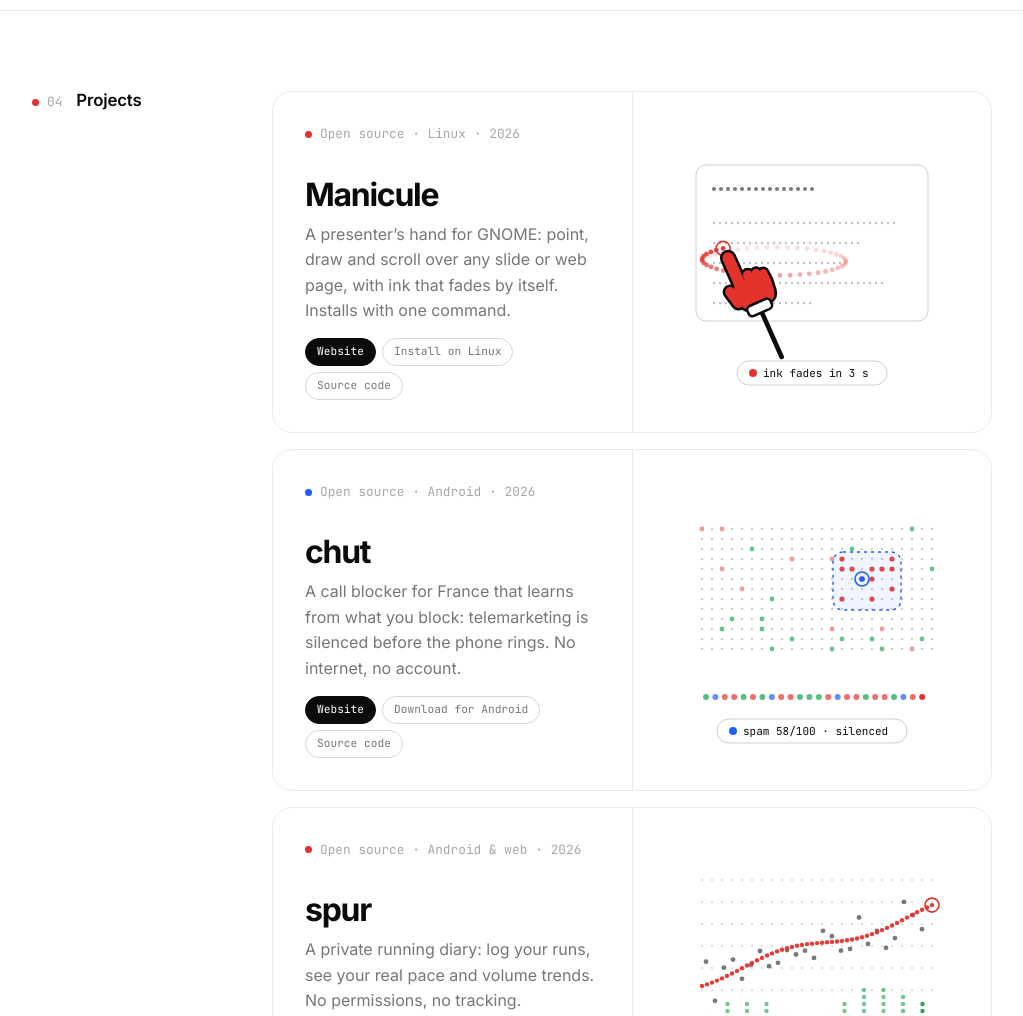
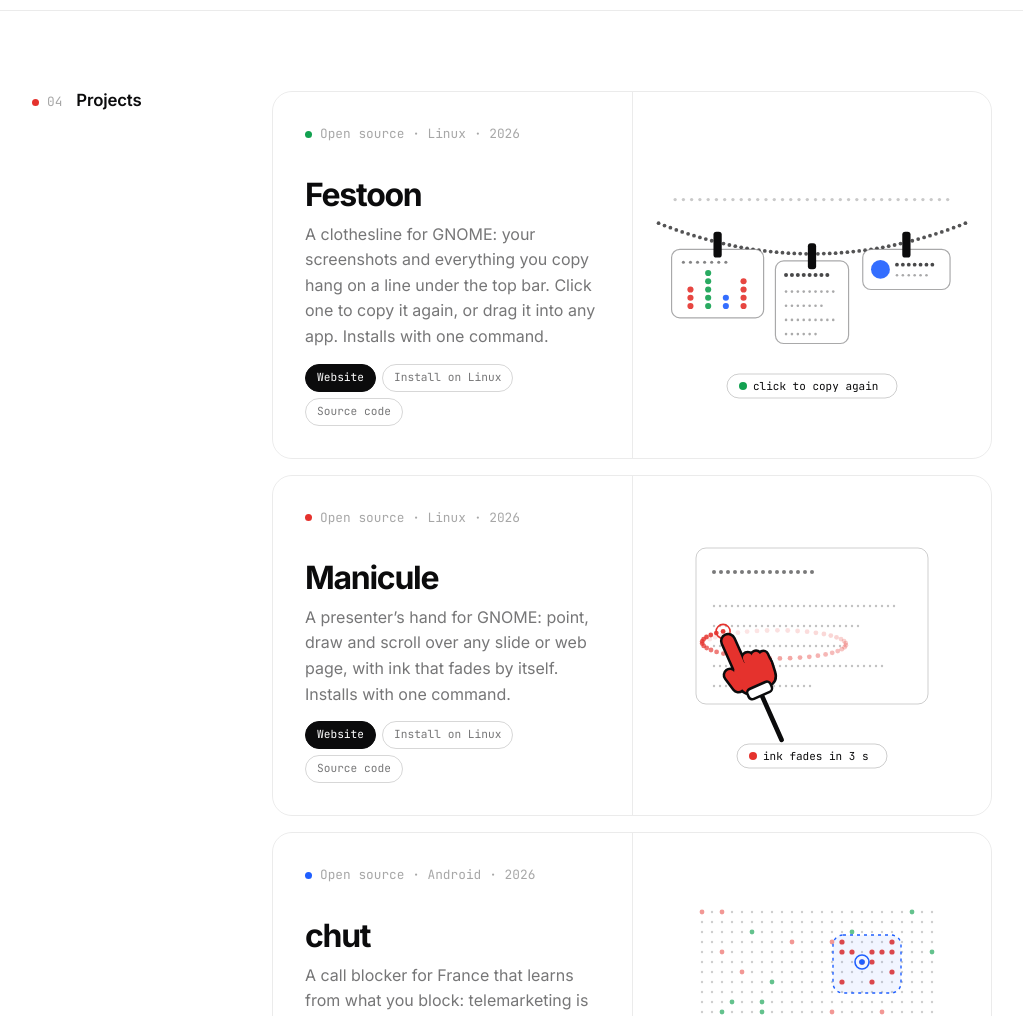
Before and after one commit to dabane-ghassan/dabane-ghassan.github.io, a plain HTML site: page index.html in a window 1280 px wide. Shown: the part 1720-2736 px from the top of the page, without its empty margins (128-1151 px from the left). Drawn offline with Linux system fonts and the light colour scheme.

Commit message:
Projects: add Festoon above Manicule

```diff
--- a/assets/js/home.js
+++ b/assets/js/home.js
@@ -1,4 +1,4 @@
-/* Home page: dot-matrix, project illustrations (Manicule, chut, spur, Fyndee), scroll-spy, publication panels, latest posts. */
+/* Home page: dot-matrix, project illustrations (Festoon, Manicule, chut, spur, Fyndee), scroll-spy, publication panels, latest posts. */
 (function () {
   'use strict';
   var reduce = window.matchMedia('(prefers-reduced-motion: reduce)').matches;
@@ -125,6 +125,53 @@
     chip('spur-label', 'trend 5:23 /km ▲', 'tendance 5:23 /km ▲');
   }
 
+  /* ---------------- Festoon: a cord under the top bar, things hanging from clothespins ---------------- */
+  function festoonArt() {
+    var svg = document.getElementById('festoon-art');
+    if (!svg) return;
+    var out = [];
+    function dot(x, y, r, fill, op) { out.push('<circle cx="' + x.toFixed(1) + '" cy="' + y.toFixed(1) + '" r="' + r + '" fill="' + fill + '" opacity="' + op + '"/>'); }
+    for (var x = 34; x <= 266; x += 7) dot(x, 26, 1.4, 'currentColor', .22);                              // the top bar
+    var cord = function (x) { var u = (x - 20) / 260; return 46 + 26 * 4 * u * (1 - u); };              // the sagging cord
+    for (x = 20; x <= 280; x += 5) dot(x, cord(x), 1.6, 'currentColor', .7);
+    function hang(cx, w, h, swing, delay, body) {                                                        // a card on a clothespin
+      var top = cord(cx);
+      out.push('<g transform="translate(' + cx.toFixed(1) + ' ' + top.toFixed(1) + ')"><g>' + (reduce ? '' :
+        '<animateTransform attributeName="transform" type="rotate" values="' + (-swing) + ';' + swing + ';' + (-swing) + '" dur="3.6s" begin="' + delay + 's" repeatCount="indefinite" calcMode="spline" keySplines=".45 0 .55 1;.45 0 .55 1"/>') +
+        '<rect x="' + (-w / 2) + '" y="6" width="' + w + '" height="' + h + '" rx="7" fill="var(--bg)" stroke="currentColor" stroke-opacity=".35"/>' +
+        body(-w / 2, 6, w, h) +
+        '<rect x="-3.5" y="-9" width="7" height="22" rx="2.5" fill="currentColor"/></g></g>');
+    }
+    function dots(list) { return list.join(''); }
+    function d(x, y, r, fill, op) { return '<circle cx="' + x.toFixed(1) + '" cy="' + y.toFixed(1) + '" r="' + r + '" fill="' + fill + '" opacity="' + op + '"/>'; }
+    hang(70, 78, 58, 3, 0, function (x, y, w, h) {                                                       // a screenshot: a chart
+      var o = []; [[3, 'var(--red)'], [5, 'var(--green)'], [2, 'var(--blue)'], [4, 'var(--red)']].forEach(function (b, i) {
+        for (var k = 0; k < b[0]; k++) o.push(d(x + 16 + i * 15, y + h - 10 - k * 7, 2.6, b[1], .9));
+      });
+      for (var t = x + 10; t <= x + 46; t += 6) o.push(d(t, y + 11, 1.3, 'currentColor', .5));
+      return dots(o);
+    });
+    hang(150, 62, 70, 4, .7, function (x, y, w, h) {                                                     // a note
+      var o = [];
+      for (var t = x + 9; t <= x + 44; t += 5) o.push(d(t, y + 12, 1.7, 'currentColor', .75));
+      [[26, 50], [38, 42], [50, 52], [62, 34]].forEach(function (r) {
+        for (var t = x + 9; t <= x + r[1]; t += 5) o.push(d(t, y + r[0], 1.1, 'currentColor', .35));
+      });
+      return dots(o);
+    });
+    hang(230, 74, 34, 2.5, 1.4, function (x, y, w, h) {                                                  // a link
+      var o = [d(x + 15, y + h / 2, 8, 'var(--blue)', .9)];
+      for (var t = x + 29; t <= x + 62; t += 5) o.push(d(t, y + 13, 1.6, 'currentColor', .75));
+      for (t = x + 29; t <= x + 54; t += 5) o.push(d(t, y + 22, 1.1, 'currentColor', .35));
+      return dots(o);
+    });
+    out = ['<g transform="translate(150 118) scale(1.18) translate(-150 -84)">'].concat(out, ['</g>']);    // centred in the frame
+    out.push('<g transform="translate(150 236)"><rect x="-74" y="-12" width="148" height="24" rx="12" fill="var(--bg)" stroke="currentColor" stroke-opacity=".2"/>' +
+      '<circle cx="-58" cy="0" r="4" fill="var(--green)"/><text id="festoon-label" class="label-chip" x="-48" y="4" fill="currentColor"></text></g>');
+    svg.innerHTML = out.join('');
+    chip('festoon-label', 'click to copy again', 'un clic pour recopier');
+  }
+
   /* ---------------- Manicule: a slide, a fading ink loop, the hand that drew it ---------------- */
   function maniculeArt() {
     var svg = document.getElementById('manicule-art');
@@ -236,5 +283,5 @@
     draw(); document.addEventListener('langchange', draw);
   }
 
-  document.addEventListener('DOMContentLoaded', function () { matrix(); maniculeArt(); chutArt(); spurArt(); temple(); spy(); pubs(); lists(); });
+  document.addEventListener('DOMContentLoaded', function () { matrix(); festoonArt(); maniculeArt(); chutArt(); spurArt(); temple(); spy(); pubs(); lists(); });
 })();
--- a/index.html
+++ b/index.html
@@ -26,7 +26,7 @@
   <link rel="preconnect" href="https://fonts.googleapis.com">
   <link rel="preconnect" href="https://fonts.gstatic.com" crossorigin>
   <link href="https://fonts.googleapis.com/css2?family=Inter:wght@400..800&family=JetBrains+Mono:wght@400;500&family=Newsreader:ital,opsz,wght@0,6..72,400..600;1,6..72,400..600&display=swap" rel="stylesheet">
-  <link rel="stylesheet" href="assets/css/style.css?v=20261113a">
+  <link rel="stylesheet" href="assets/css/style.css?v=20261118a">
 </head>
 <body data-page="home">
 <a class="skip" href="#main">Skip to content</a>
@@ -166,6 +166,20 @@
       <div class="reveal">
         <article class="feature">
           <div class="feature-body">
+            <div class="feature-label mono"><span class="dot g"></span><span lang="en">Open source · Linux</span><span lang="fr">Open source · Linux</span> · 2026</div>
+            <h3><a href="https://dabane-ghassan.github.io/festoon/">Festoon</a></h3>
+            <p class="pitch" lang="en">A clothesline for GNOME: your screenshots and everything you copy hang on a line under the top bar. Click one to copy it again, or drag it into any app. Installs with one command.</p>
+            <p class="pitch" lang="fr">Une corde à linge pour GNOME : vos captures d’écran et tout ce que vous copiez s’accrochent sur une ligne sous la barre du haut. Un clic pour recopier, ou glissez-les dans n’importe quelle application. S’installe en une commande.</p>
+            <div class="pub-actions">
+              <a class="chip chip-solid" href="https://dabane-ghassan.github.io/festoon/"><span lang="en">Website</span><span lang="fr">Site</span></a>
+              <a class="chip" href="https://github.com/dabane-ghassan/festoon#install"><span lang="en">Install on Linux</span><span lang="fr">Installer sur Linux</span></a>
+              <a class="chip" href="https://github.com/dabane-ghassan/festoon"><span lang="en">Source code</span><span lang="fr">Code source</span></a>
+            </div>
+          </div>
+          <div class="feature-art" aria-hidden="true"><svg id="festoon-art" viewBox="0 0 300 250"></svg></div>
+        </article>
+        <article class="feature">
+          <div class="feature-body">
             <div class="feature-label mono"><span class="dot r"></span><span lang="en">Open source · Linux</span><span lang="fr">Open source · Linux</span> · 2026</div>
             <h3><a href="https://dabane-ghassan.github.io/manicule/">Manicule</a></h3>
             <p class="pitch" lang="en">A presenter’s hand for GNOME: point, draw and scroll over any slide or web page, with ink that fades by itself. Installs with one command.</p>
@@ -270,8 +284,8 @@
   </div>
 </footer>
 
-<script src="assets/js/site.js?v=20261113a"></script>
-<script src="assets/js/posts.js?v=20261113a"></script>
-<script src="assets/js/home.js?v=20261113a"></script>
+<script src="assets/js/site.js?v=20261118a"></script>
+<script src="assets/js/posts.js?v=20261118a"></script>
+<script src="assets/js/home.js?v=20261118a"></script>
 </body>
 </html>
```
